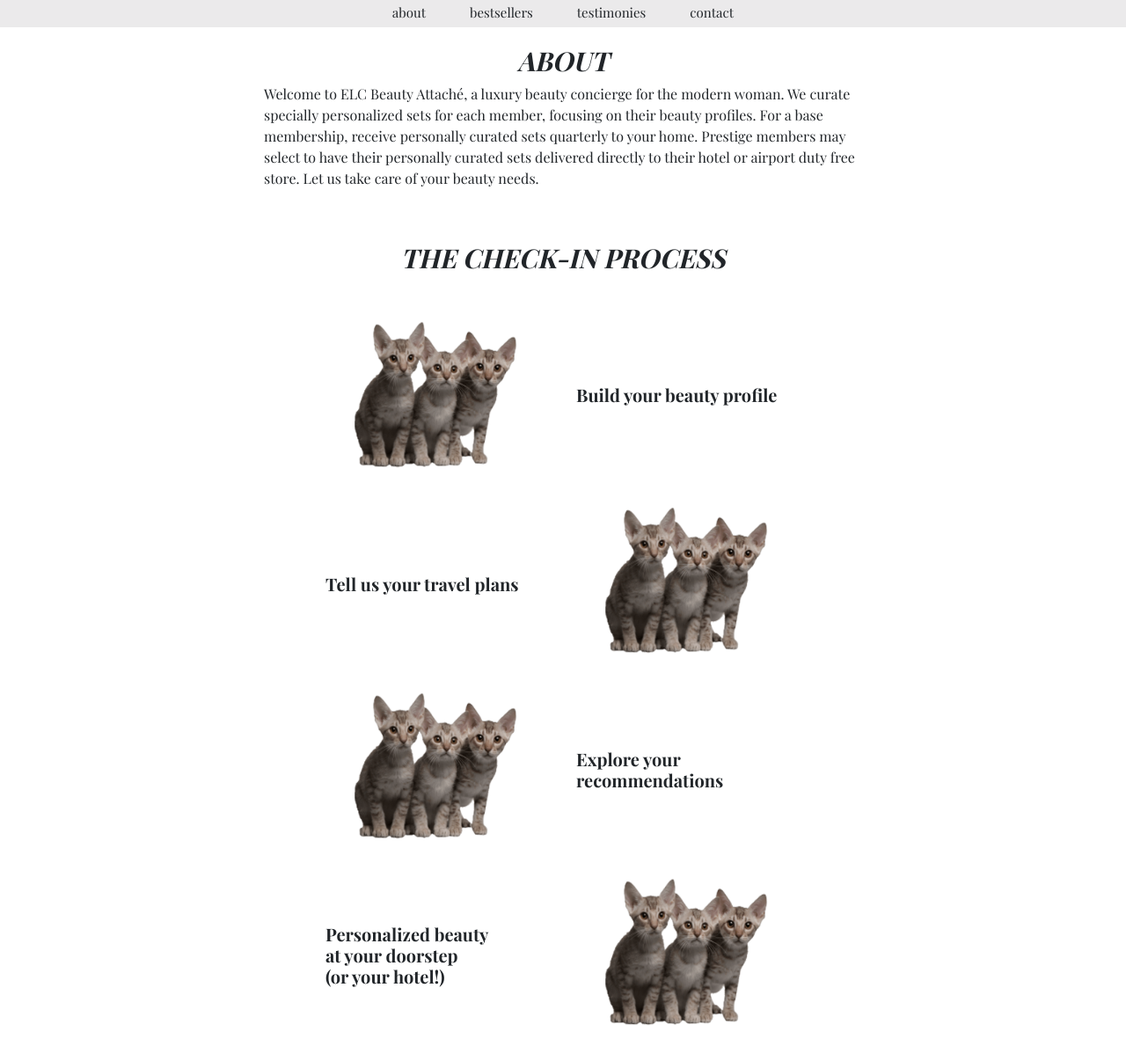
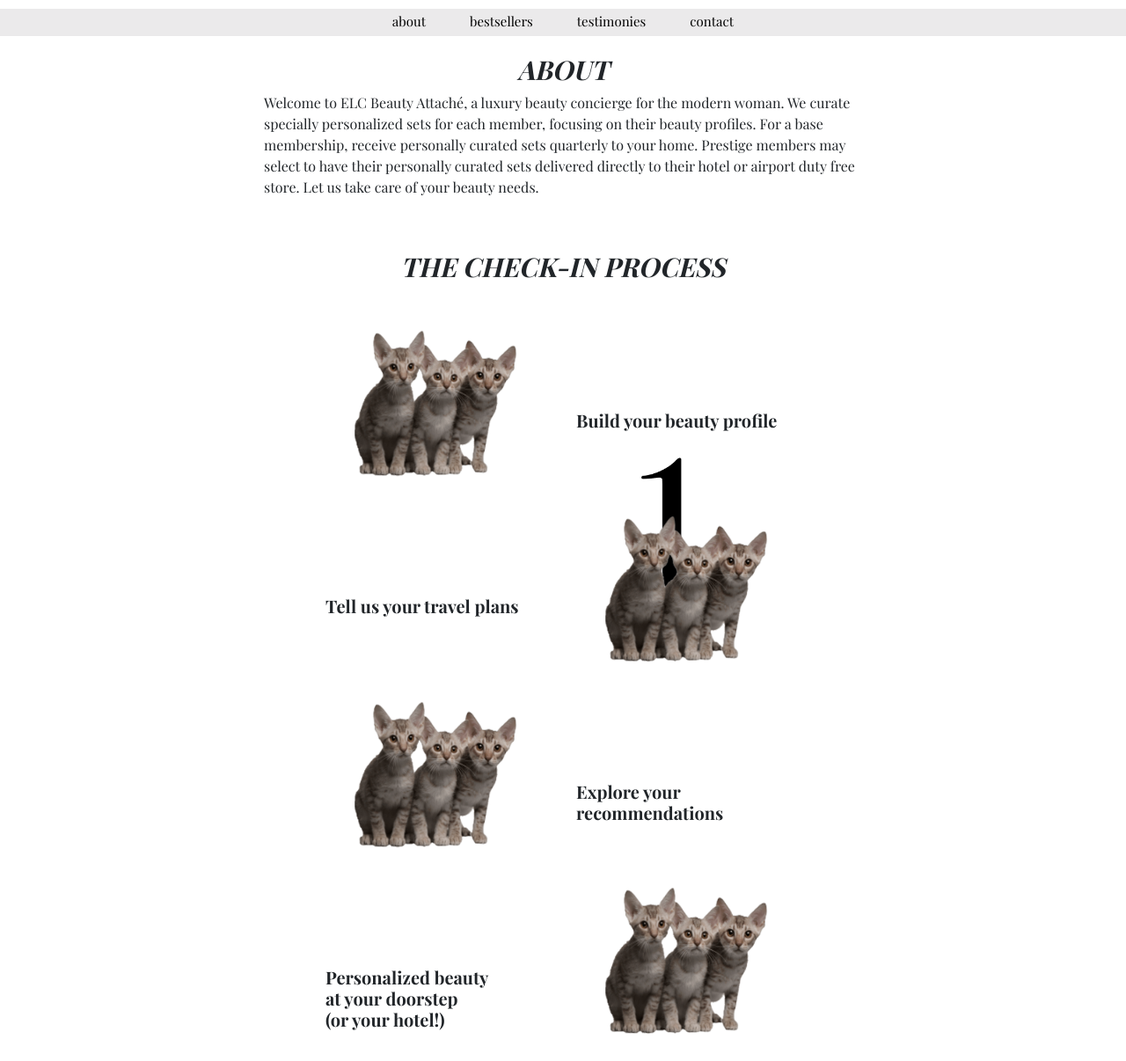
Before and after one commit to elizabethmchan2/elc_hackathon, a PHP site: page /about.html in a window 1280 px wide. Shown: the part 82-1288 px from the top of the page at 88% size. Before the commit the page ends 1247 px from the top, so only its background shows below. Run offline with PHP 8.4, Linux system fonts and the light colour scheme; some libraries are stand-ins or nearby versions; some web fonts are replaced.

Commit message:
added carousel and more functionality on about page

```diff
--- a/about.html
+++ b/about.html
@@ -21,23 +21,22 @@
 
     <div class="navbar">
       <div class = "item1"> <h5> about </h5> </div>
-      <!-- <div class = "" -->
       <div class = "item2"> <h1> ELC BEAUTY ATTACHÉ </h1> </div>
       <div class = "item3"> <h5> sign in / sign up </h5> </div>
     </div>
 
     <div class="small_navbar">
       <div class="itemA">
-        <h5> about </h5>
+        <h5> <a href = "about.html"> about </a> </h5>
       </div>
       <div class="itemB">
-        <h5> bestsellers</h5>
+        <h5> <a href="about.html"> bestsellers </a></h5>
       </div>
       <div class="itemC">
-        <h5> testimonies </h5>
+        <h5> <a href="about.html"> testimonies </a> </h5>
       </div>
       <div class="itemD">
-        <h5> contact </h5>
+        <h5> <a href="about.html"> contact </a> </h5>
       </div>
     </div>
 
@@ -59,8 +58,8 @@
             <img src = "images/cats.png">
           </div>
           <div class="col-md-3 steps info">
+            <img src = "images/number1.png" >
             <h5> Build your beauty profile </h5>
-            <p> </p>
           </div>
         </div>
         <div class="row justify-content-md-center">
--- a/css/style.css
+++ b/css/style.css
@@ -1,3 +1,7 @@
+/* body {
+    background-color: grey;
+
+} */
 .navbar {
     margin-top: 10px;
     display: flex;
@@ -38,9 +42,9 @@
 /* smaller navbar */
 
 .small_navbar {
-    margin-top: 10px
+    margin-top: 10px;
     display: block;
-    padding-top: 5px;;
+    padding-top: 5px;
     padding-bottom: auto;
     display: flex;
     width: 100%;
@@ -49,13 +53,23 @@
 
 }
 
-.itemA:hover,
-.itemB:hover,
-.itemC:hover,
-.itemD:hover {
-        color: #6DD3C2;
-        cursor: pointer;
+.itemA h5 a,
+.itemB h5 a,
+.itemC h5 a,
+.itemD h5 a,
+.itemE h5 a {
+    text-decoration: none;
+    color: black;
 }
+
+.itemA h5 a:hover,
+.itemB h5 a:hover,
+.itemC h5 a:hover,
+.itemD h5 a:hover {
+    color: #6DD3C2;
+    cursor: pointer;
+}
+
 .itemA h5 {
     font-family: 'Playfair Display', serif;
     font-weight: 400;
@@ -95,13 +109,34 @@
         serif;
 }
 
-#landing_image {
-    margin: -10px;
+
+
+/* carousel */
+
+.landing_image {
+    margin: 0px;
     /* margin-top: 10px; */
     margin-bottom: 60px;
     max-width: 100%;
 
 }
+.carousel-indicators li {
+    /* position: relative; */
+    /* height: 200px; */
+    background-color: #ebeaeb;
+}
+
+.carousel-indicators .active {
+    background-color: black;
+}
+
+
+
+
+
+
+
+/* about page */
 
 .about {
     margin-top: 20px;
@@ -127,6 +162,8 @@
 }
 
 
+/* check in walkthrough */
+
 .steps img {
     max-width: 250px;
     max-height: 250px;
@@ -150,12 +187,22 @@
 
 
 .info {
+    position: relative;
     display: block;
     margin-top: auto;
     margin-bottom: auto;
 
 }
+
+.info > img {
+    position: absolute;
+    top: 4px;
+    right: 30%;
+}
+
+
 .steps > h5{
+    position: absolute;
     font-family: 'Playfair Display',
     serif;
     font-weight: 700;
```
Also changed, not shown: index.html (+21 -6 lines), images/landing1.png (added), images/landing2.png (added), images/number1.png (added), images/test_landing.jpeg (renamed from images/landing.jpeg), 11 other files.
